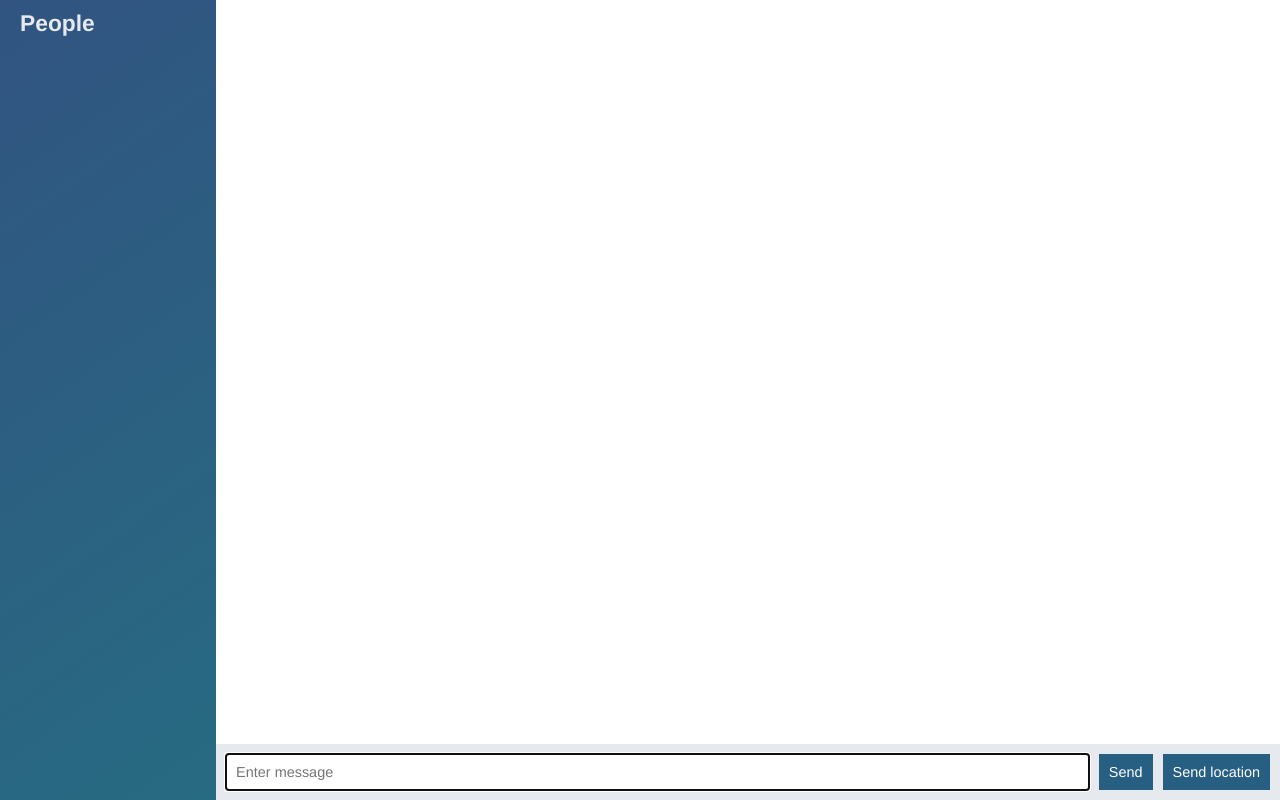
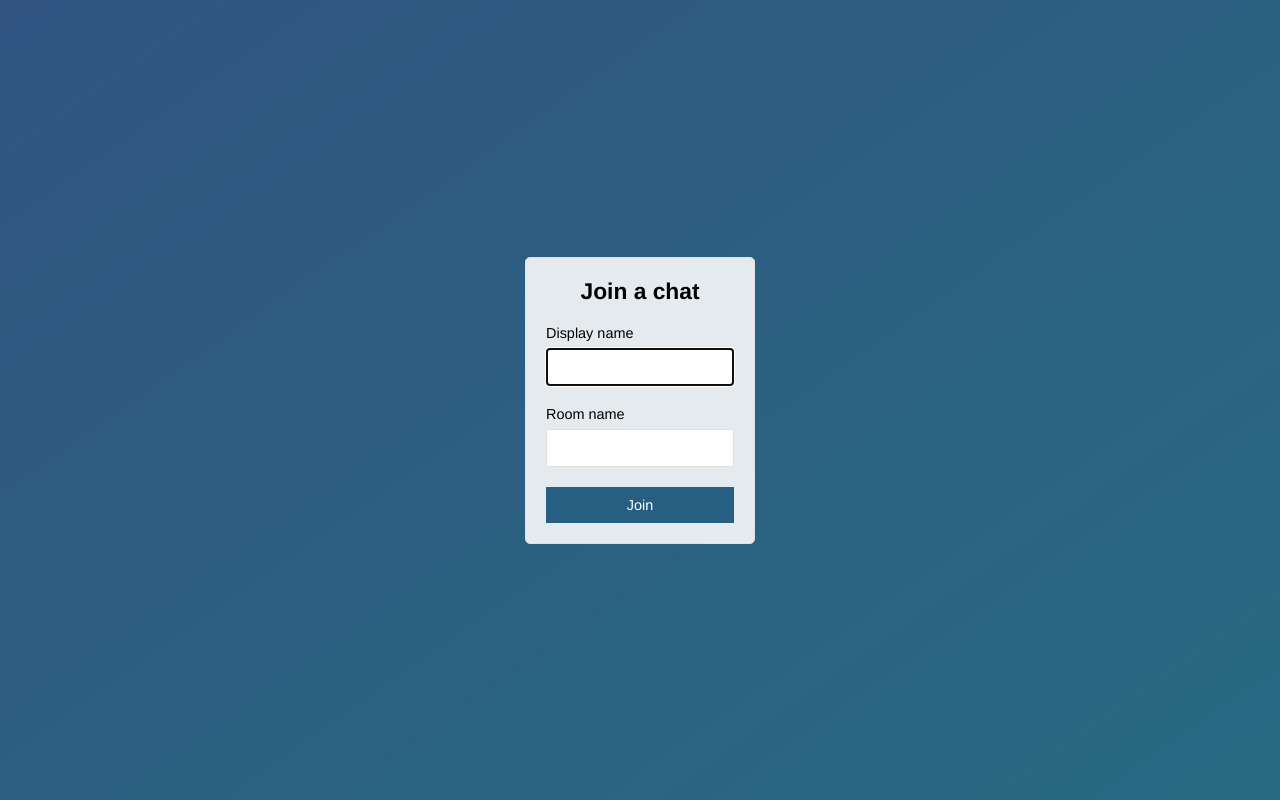
Before and after one commit to iz4k/node-chat-app, a website: page public/index.html in a window 1280 px wide. Drawn offline with nearby package versions, Linux system fonts and the light colour scheme; no server answers.

Commit message:
add join page that submits to chat.html

```diff
--- a/public/index.html
+++ b/public/index.html
@@ -2,58 +2,28 @@
 <html>
   <head>
     <meta charset="utf-8">
+    <title>Join | ChatApp</title>
+    <meta name="viewport" content="width=device-width; initial-scale=1; user-scalable=no">
     <link rel="stylesheet" href="/css/styles.css">
   </head>
-  <body class="chat">
-
-    <div class="chat__sidebar">
-      <h3>People</h3>
-      <div id="users">
-
-      </div>
+  <body class="centered-form">
+    <div class="centered-form__form">
+      <form action="/chat.html">
+        <div class="form-field">
+          <h3>Join a chat</h3>
+        </div>
+        <div class="form-field">
+          <label for="name">Display name</label>
+          <input type="text" name="name" autofocus/>
+        </div>
+        <div class="form-field">
+          <label for="room">Room name</label>
+          <input type="text" name="room">
+        </div>
+        <div class="form-field">
+          <button>Join</button>
+        </div>
+      </form>
     </div>
-
-    <div class="chat__main">
-      <ol id="messages" class="chat__messages"></ol>
-
-      <div class="chat__footer">
-        <form id="message-form">
-          <input name="message" type="text" placeholder="Enter message" autofocus autocomplete="off"/>
-          <button>Send</button>
-        </form>
-
-        <button id="send-location">Send location</button>
-      </div>
-    </div>
-
-    <script id="message-template" type="text/template">
-      <li class="message">
-        <div class="message__title">
-          <h4>{{from}}</h4>
-          <span>{{createdAt}}</span>
-        </div>
-        <div class="message__body">
-          <p>{{text}}</p>
-        </div>
-      </li>
-    </script>
-
-    <script id="location-message-template" type="text/template">
-      <li class="message">
-        <div class="message__title">
-          <h4>{{from}}</h4>
-          <span>{{createdAt}}</span>
-        </div>
-        <div class="message__body">
-          <p><a href="{{url}}" target="_blank">My current location</a></p>
-        </div>
-      </li>
-    </script>
-
-    <script src="/socket.io/socket.io.js"></script>
-    <script src="/js/libs/jquery-3.1.1.min.js"></script>
-    <script src="/js/libs/moment.js"></script>
-    <script src="/js/libs/mustache.js"></script>
-    <script src="/js/index.js"></script>
   </body>
 </html>
```
Also changed, not shown: public/chat.html (added, +61 -0 lines), public/js/chat.js (renamed from public/js/index.js).
